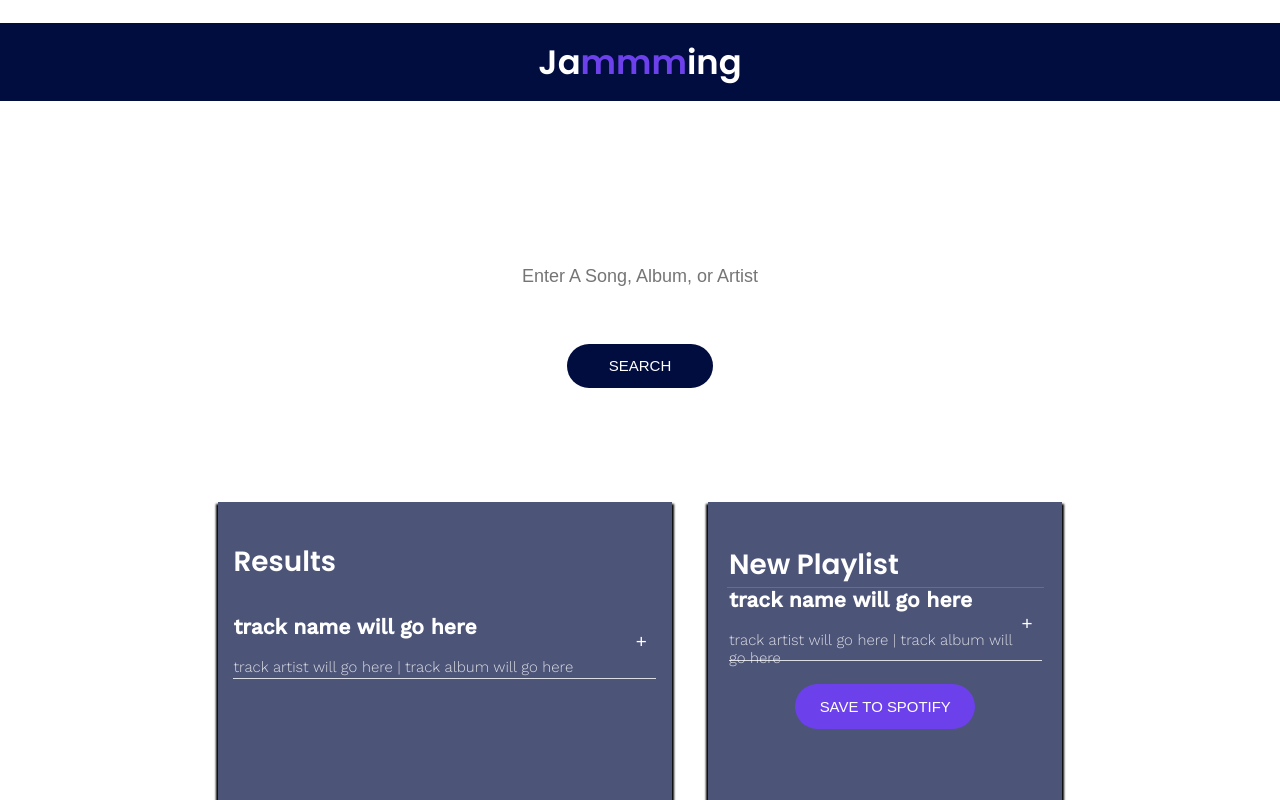
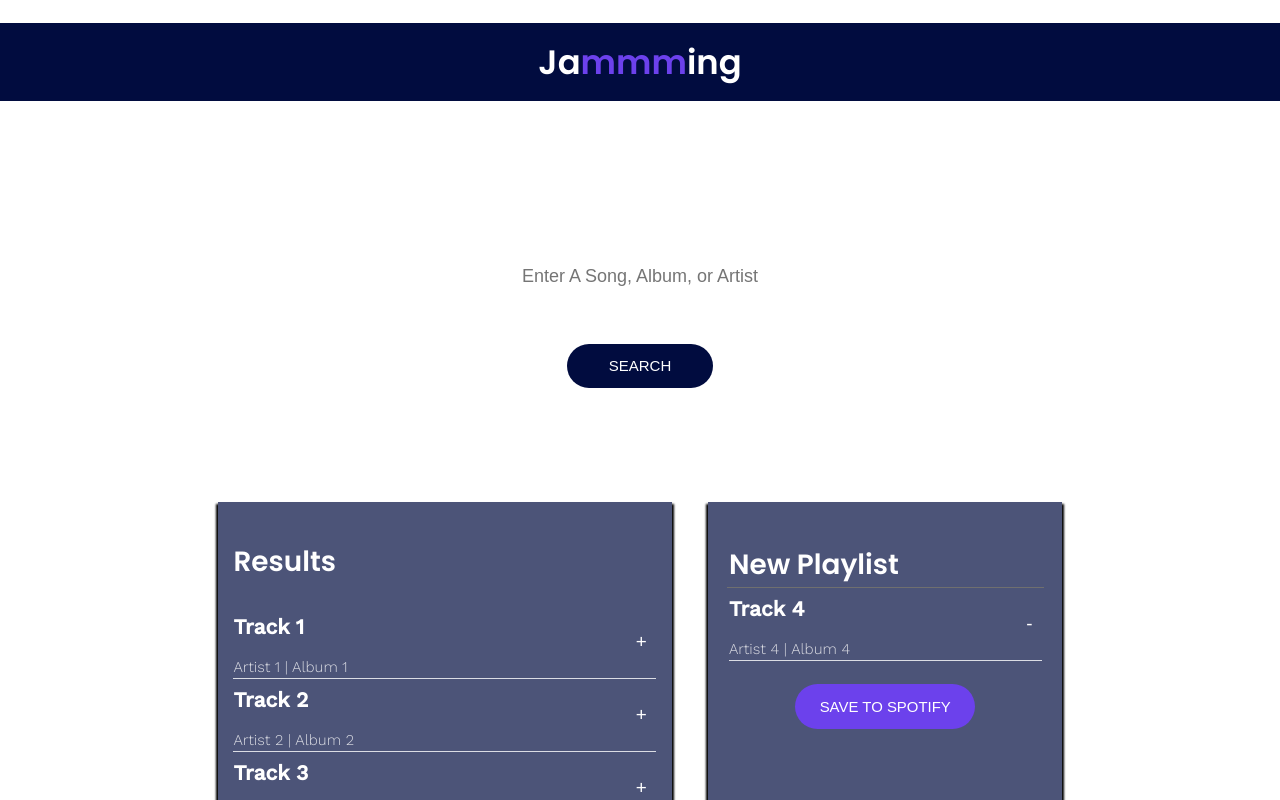
Before and after one commit to AadarshVinayak/jammer, a React (Create React App) app: page / in a window 1280 px wide. Shown: the top 800 px of the page. Built offline with nearby package versions, Linux system fonts and the light colour scheme.

Commit message:
Added basic ui inputs and added state logic

```diff
--- a/src/Components/App/App.js
+++ b/src/Components/App/App.js
@@ -5,6 +5,23 @@ import SearchResults from "../SearchResults/SearchResults.js";
 import Playlist from "../Playlist/Playlist.js";
 
 class App extends React.Component {
+  constructor(props) {
+    super(props);
+    this.state = {
+      searchResults: [
+        { name: "Track 1", artist: "Artist 1", album: "Album 1", id: 1 },
+        { name: "Track 2", artist: "Artist 2", album: "Album 2", id: 2 },
+        { name: "Track 3", artist: "Artist 3", album: "Album 3", id: 3 },
+      ],
+      playlistName: "Playlist 1",
+      playlistTracks: [
+        { name: "Track 4", artist: "Artist 4", album: "Album 4", id: 4 },
+      ],
+    };
+    this.addTrack = this.addTrack.bind(this);
+    this.removeTrack = this.removeTrack.bind(this);
+    this.updatePlaylistName = this.updatePlaylistName.bind(this);
+  }
   render() {
     return (
       <div>
@@ -14,13 +31,50 @@ class App extends React.Component {
         <div class="App">
           <SearchBar />
           <div class="App-playlist">
-            <SearchResults />
-            <Playlist />
+            <SearchResults
+              searchResults={this.state.searchResults}
+              onAdd={this.addTrack}
+            />
+            <Playlist
+              playlistName={this.state.playlistName}
+              playlistTracks={this.state.playlistTracks}
+              onRemove={this.removeTrack}
+              onNameChange={this.updatePlaylistName}
+            />
           </div>
         </div>
       </div>
     );
   }
+
+  addTrack(track) {
+    // Check if the track is already in the playlist
+    let isInPlaylist = this.state.playlistTracks.find(
+      (playlistTrack) => playlistTrack.id === track.id
+    );
+
+    // If the track is not in the playlist, add it to the end of the playlist
+    if (!isInPlaylist) {
+      this.setState({
+        playlistTracks: [...this.state.playlistTracks, track],
+      });
+    }
+  }
+
+  removeTrack(track) {
+    let updatedPlaylistTracks = this.state.playlistTracks.filter(
+      (playlistTrack) => playlistTrack.id !== track.id
+    );
+
+    // Set the new state of the playlist
+    this.setState({
+      playlistTracks: updatedPlaylistTracks,
+    });
+  }
+
+  updatePlaylistName(name) {
+    this.setState({ playlistName: name });
+  }
 }
 
 export default App;
--- a/src/Components/Playlist/Playlist.js
+++ b/src/Components/Playlist/Playlist.js
@@ -3,15 +3,28 @@ import React from "react";
 import TrackList from "../TrackList/TrackList.js";
 
 class Playlist extends React.Component {
+  constructor(props) {
+    super(props);
+    this.handleNameChange = this.handleNameChange.bind(this);
+  }
+
   render() {
     return (
       <div class="Playlist">
-        <input defaultValue={"New Playlist"} />
-        <TrackList />
+        <input defaultValue={"New Playlist"} onChange={this.handleNameChange} />
+        <TrackList
+          tracks={this.props.playlistTracks}
+          onRemove={this.props.onRemove}
+          isRemoval={true}
+        />
         <button class="Playlist-save">SAVE TO SPOTIFY</button>
       </div>
     );
   }
+
+  handleNameChange(event) {
+    this.props.onNameChange(event.target.value);
+  }
 }
 
 export default Playlist;
--- a/src/Components/SearchResults/SearchResults.js
+++ b/src/Components/SearchResults/SearchResults.js
@@ -7,7 +7,11 @@ class SearchResults extends React.Component {
     return (
       <div className="SearchResults">
         <h2>Results</h2>
-        <TrackList />
+        <TrackList
+          tracks={this.props.searchResults}
+          onAdd={this.props.onAdd}
+          isRemoval={false}
+        />
       </div>
     );
   }
--- a/src/Components/Track/Track.js
+++ b/src/Components/Track/Track.js
@@ -2,24 +2,48 @@ import "./Track.css";
 import React from "react";
 
 class Track extends React.Component {
+  constructor(props) {
+    super(props);
+    this.addTrack = this.addTrack.bind(this);
+    this.removeTrack = this.removeTrack.bind(this);
+  }
+
   render() {
     return (
       <div class="Track">
         <div class="Track-information">
-          <h3>track name will go here</h3>
-          <p>track artist will go here | track album will go here</p>
+          <h3>{this.props.track.name}</h3>
+          <p>
+            {this.props.track.artist} | {this.props.track.album}
+          </p>
         </div>
-        <button class="Track-action">{this.renderAction()}</button>
+        {this.renderAction()}
       </div>
     );
   }
 
   renderAction() {
-    if (false) {
-      return "-";
+    if (this.props.isRemoval) {
+      return (
+        <button class="Track-action" onClick={this.removeTrack}>
+          -
+        </button>
+      );
     } else {
-      return "+";
+      return (
+        <button class="Track-action" onClick={this.addTrack}>
+          +
+        </button>
+      );
     }
+  }
+
+  addTrack() {
+    this.props.onAdd(this.props.track);
+  }
+
+  removeTrack() {
+    this.props.onRemove(this.props.track);
   }
 }
 
--- a/src/Components/TrackList/TrackList.js
+++ b/src/Components/TrackList/TrackList.js
@@ -7,7 +7,15 @@ class TrackList extends React.Component {
     return (
       <div class="TrackList">
         {/*<!-- You will add a map method that renders a set of Track components  -->*/}
-        <Track />
+        {this.props.tracks?.map((track) => (
+          <Track
+            key={track.id}
+            track={track}
+            onAdd={this.props.onAdd}
+            onRemove={this.props.onRemove}
+            isRemoval={this.props.isRemoval}
+          />
+        ))}
       </div>
     );
   }
```
